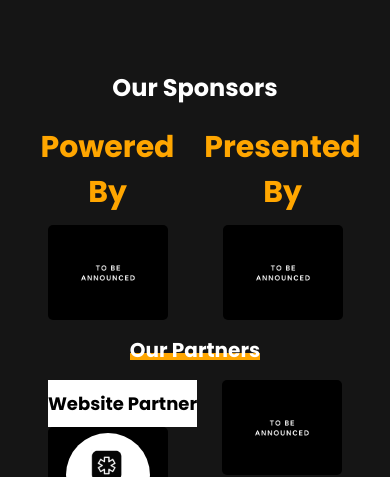
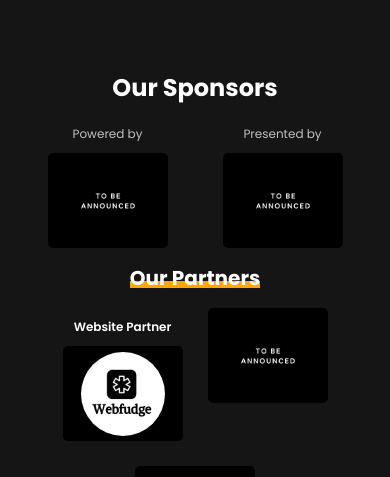
Before and after one commit to Abhirajmaid/Gandharva_website, a React (Create React App) app: page / in a window 390 px wide. Shown: the part 1640-2117 px from the top of the page. Built offline with nearby package versions, Linux system fonts and the light colour scheme.

Commit message:
Changes 4.5

```diff
--- a/src/components/HomeSections/Sponsors/Sponsors.jsx
+++ b/src/components/HomeSections/Sponsors/Sponsors.jsx
@@ -19,7 +19,7 @@ const Sponsors = () => {
         <div className="sSec">
           <div className="imp_spo">
             <div className="spo_powered">
-              <h2>Powered By</h2>
+              <h2>Powered by</h2>
               <div className="items">
                 <div className="item">
                   <img src={tba} alt="" />
@@ -27,7 +27,7 @@ const Sponsors = () => {
               </div>
             </div>
             <div className="spo_present">
-              <h2>Presented By</h2>
+              <h2>Presented by</h2>
               <div className="items">
                 <div className="item">
                   <img src={tba} alt="" />
--- a/src/components/HomeSections/Sponsors/style.css
+++ b/src/components/HomeSections/Sponsors/style.css
@@ -53,11 +53,12 @@
     color: rgb(255, 255, 255);
     padding: 10px 0;
     font-size: 18px;
-    background-color: #ffffff;
+    /* background-color: #ffffff; */
     display: flex;
+    font-weight: 600;
     align-items: center;
     justify-content: center;
-    color: black;
+    color: rgb(255, 253, 253);
 }
 
 .imp_spo {
@@ -67,9 +68,10 @@
 }
 
 .imp_spo h2 {
-    color: #ffa600;
+    color: #C0C0C0;
     margin-bottom: 10px;
-    font-size: 30px;
+    font-size: 26px;
+    font-weight: 400;
 }
 
 .spo_powered {
@@ -168,4 +170,11 @@
     .sSec h3::after {
         height: 7px;
     }
+    .spo_partner{
+        font-size: 12px;
+    }
+
+    .imp_spo h2{
+        font-size: 12px;
+    }
 }
--- a/src/pages/RegisterTest/RegisterTest.jsx
+++ b/src/pages/RegisterTest/RegisterTest.jsx
@@ -119,7 +119,7 @@ const RegisterTest = () => {
           </button>
           <div type="submit" className="noVierp">
             <a href="https://forms.gle/h6tYNFdDEiFK6WzV6" target="_blank">
-              Non VIIT student register here!
+              Non VIIT students register here!
             </a>
           </div>
           {error && <p>Fill all fields above!</p>}
```
